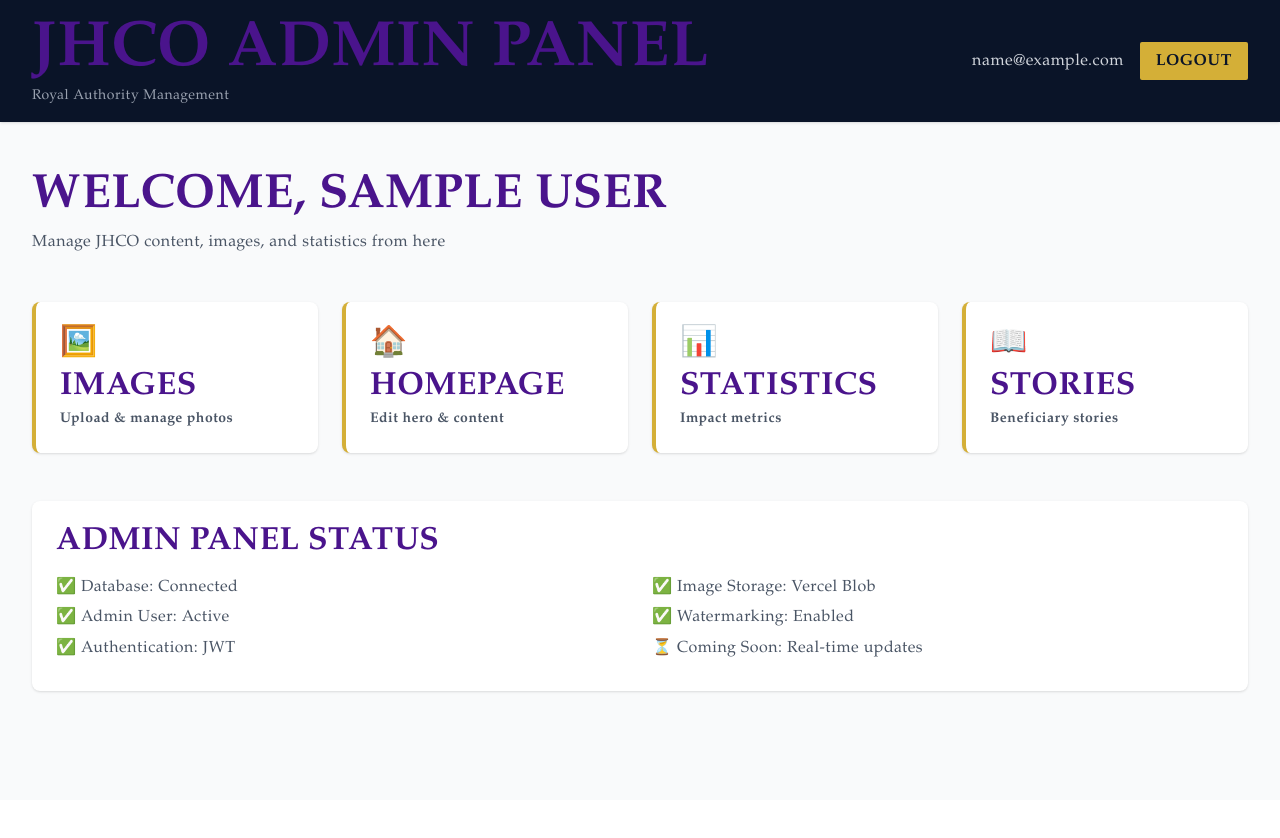
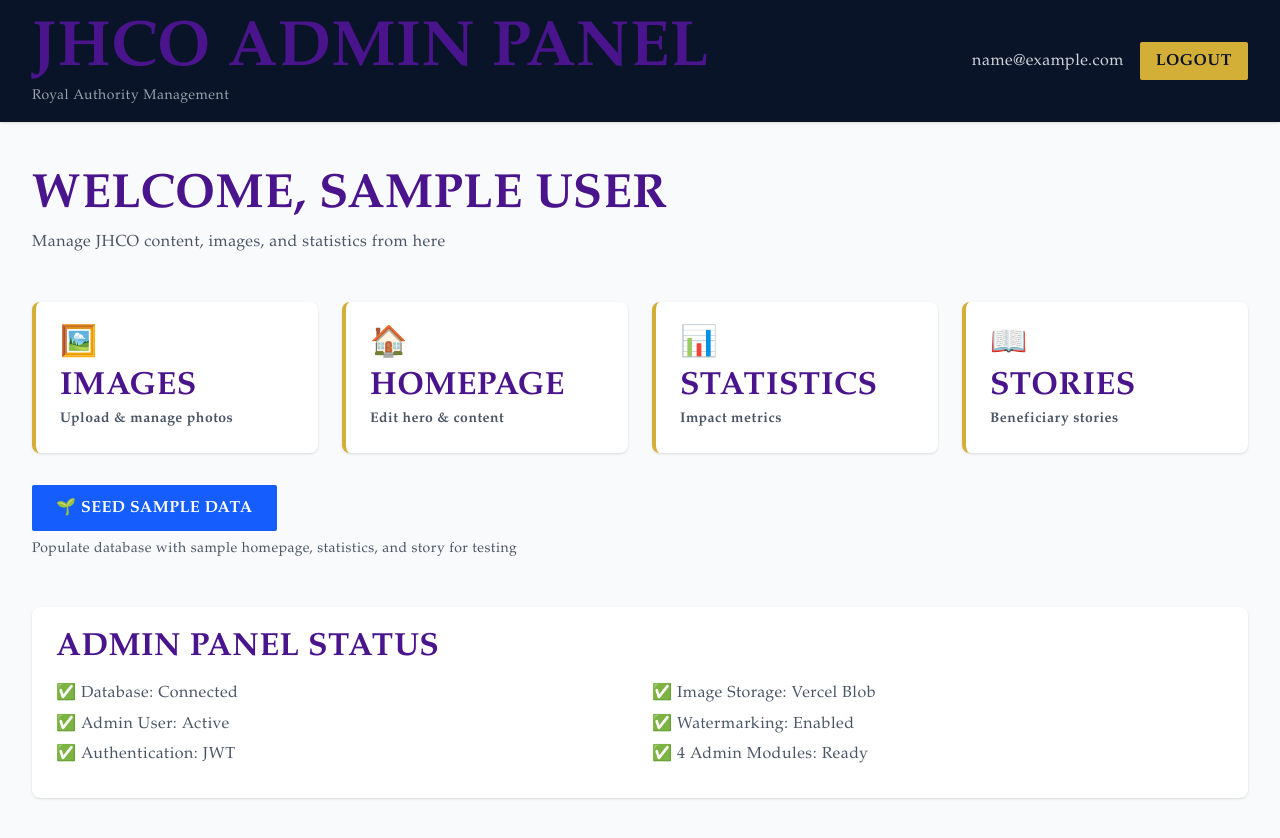
Before and after one commit to ramsharef1/jhco-org, a Next.js app: page /admin/dashboard in a window 1280 px wide. Shown: the top 838 px of the page. Before the commit the page ends 800 px from the top, so only its background shows below. Built offline with nearby package versions, Linux system fonts and the light colour scheme; sample sign-in values are in the browser's storage.

Commit message:
Add seed database button to dashboard

```diff
--- a/app/admin/dashboard/page.tsx
+++ b/app/admin/dashboard/page.tsx
@@ -8,6 +8,29 @@ export default function AdminDashboard() {
   const router = useRouter();
   const [user, setUser] = useState<any>(null);
   const [loading, setLoading] = useState(true);
+  const [seeding, setSeeding] = useState(false);
+  const [message, setMessage] = useState('');
+
+  const handleSeedDatabase = async () => {
+    setSeeding(true);
+    setMessage('');
+
+    try {
+      const token = localStorage.getItem('admin_token');
+      const response = await fetch('/api/admin/seed', {
+        method: 'POST',
+        headers: { Authorization: `Bearer ${token}` },
+      });
+
+      if (!response.ok) throw new Error('Failed to seed');
+      await response.json();
+      setMessage('✅ Database seeded! Reloading...');
+      setTimeout(() => location.reload(), 1500);
+    } catch (err: any) {
+      setMessage(`❌ Error: ${err.message}`);
+      setSeeding(false);
+    }
+  };
 
   useEffect(() => {
     const token = localStorage.getItem('admin_token');
@@ -103,6 +126,32 @@ export default function AdminDashboard() {
           </Link>
         </div>
 
+        {/* Seed Database Section */}
+        {message && (
+          <div
+            className={`mt-8 p-4 rounded ${
+              message.includes('✅')
+                ? 'bg-green-50 border border-green-200 text-green-700'
+                : 'bg-red-50 border border-red-200 text-red-700'
+            }`}
+          >
+            {message}
+          </div>
+        )}
+
+        <div className="mt-8">
+          <button
+            onClick={handleSeedDatabase}
+            disabled={seeding}
+            className="bg-blue-600 text-white px-6 py-3 rounded-lg font-semibold hover:bg-blue-700 disabled:opacity-50 transition-colors"
+          >
+            {seeding ? 'Seeding Database...' : '🌱 Seed Sample Data'}
+          </button>
+          <p className="text-sm text-gray-600 mt-2">
+            Populate database with sample homepage, statistics, and story for testing
+          </p>
+        </div>
+
         {/* Status Section */}
         <div className="mt-12 bg-white rounded-lg shadow p-6">
           <h3 className="text-lg font-bold text-[#0a1428] mb-4">Admin Panel Status</h3>
@@ -115,7 +164,7 @@ export default function AdminDashboard() {
             <div>
               <p className="text-gray-600 mb-2">✅ Image Storage: Vercel Blob</p>
               <p className="text-gray-600 mb-2">✅ Watermarking: Enabled</p>
-              <p className="text-gray-600 mb-2">⏳ Coming Soon: Real-time updates</p>
+              <p className="text-gray-600 mb-2">✅ 4 Admin Modules: Ready</p>
             </div>
           </div>
         </div>
```
